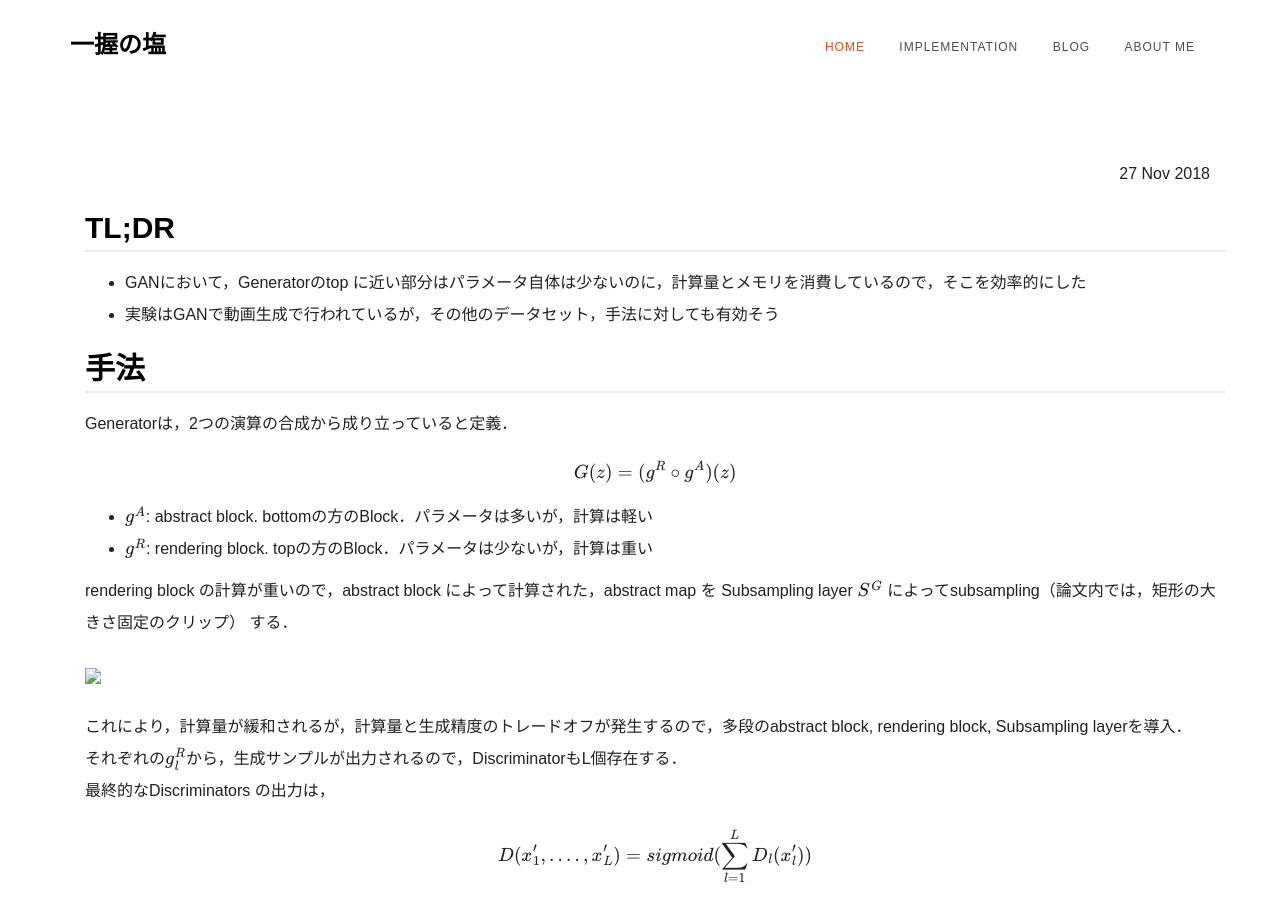
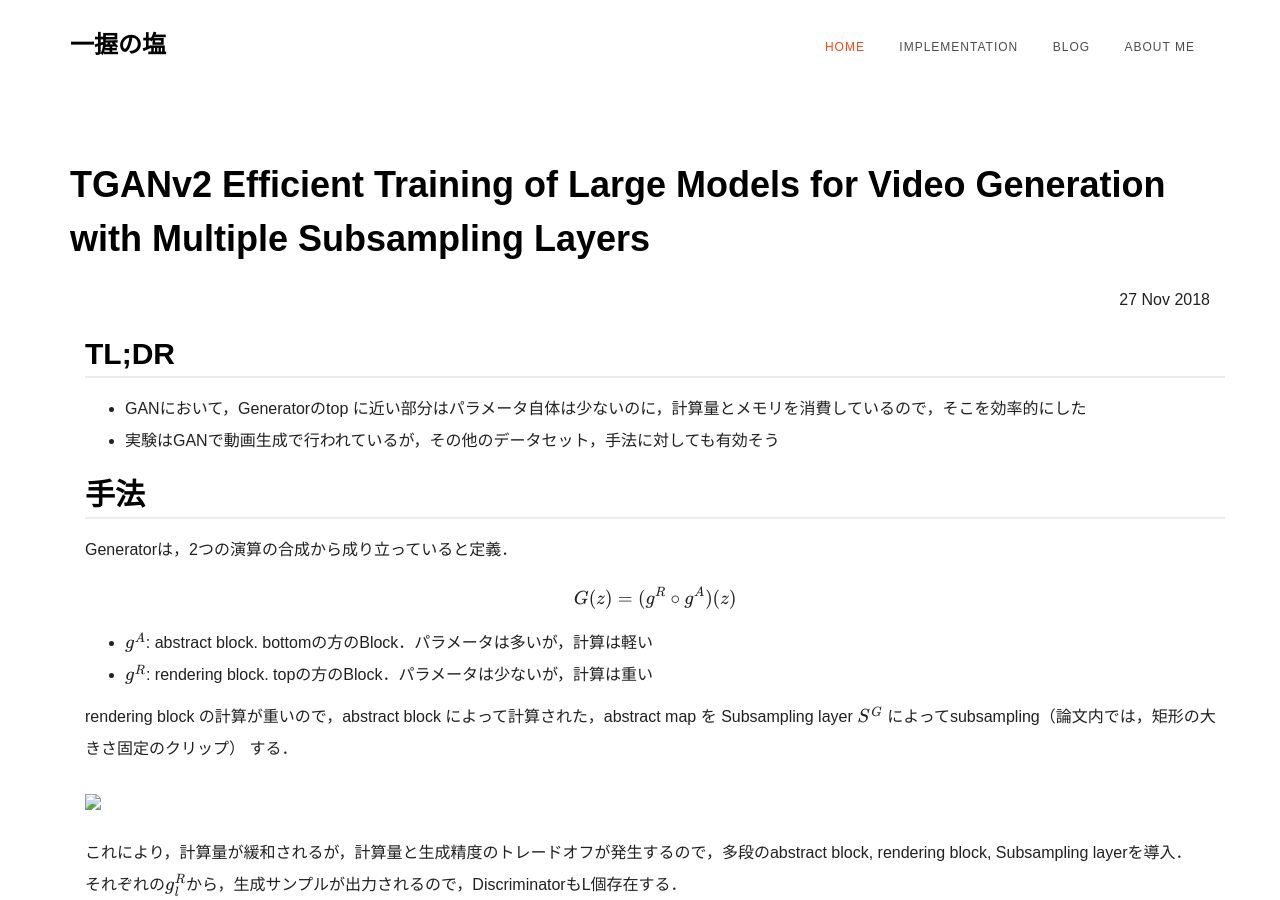
Before and after one commit to salty-vanilla/page_test, a Jekyll site: the page built from _posts/2018-11-27-TGANv2 Efficient Training of Large Models for Video Generation with Multiple Subsampling Layers.md, in a window 1280 px wide and 900 px high. Built offline with Jekyll 4.4.1, drawn with Linux system fonts in a browser that asks for light colours; some web fonts are replaced; our own code applies the rules of GitHub Pages for plain Markdown files; formulas are drawn with MathJax 3.

Commit message:
Update 2018-11-27-TGANv2 Efficient Training of Large Models for Video Generation with Multiple Subsampling Layers.md

```diff
--- a/_posts/2018-11-27-TGANv2 Efficient Training of Large Models for Video Generation with Multiple Subsampling Layers.md
+++ b/_posts/2018-11-27-TGANv2 Efficient Training of Large Models for Video Generation with Multiple Subsampling Layers.md
@@ -1,6 +1,6 @@
 ---
 layout: post
-title: TGANv2: Efficient Training of Large Models for Video Generation with Multiple Subsampling Layers
+title: TGANv2 Efficient Training of Large Models for Video Generation with Multiple Subsampling Layers
 thumbnail: TGANv2 Efficient Training of Large Models for Video Generation with Multiple Subsampling Layers/fig3.png
 ---
 
```
